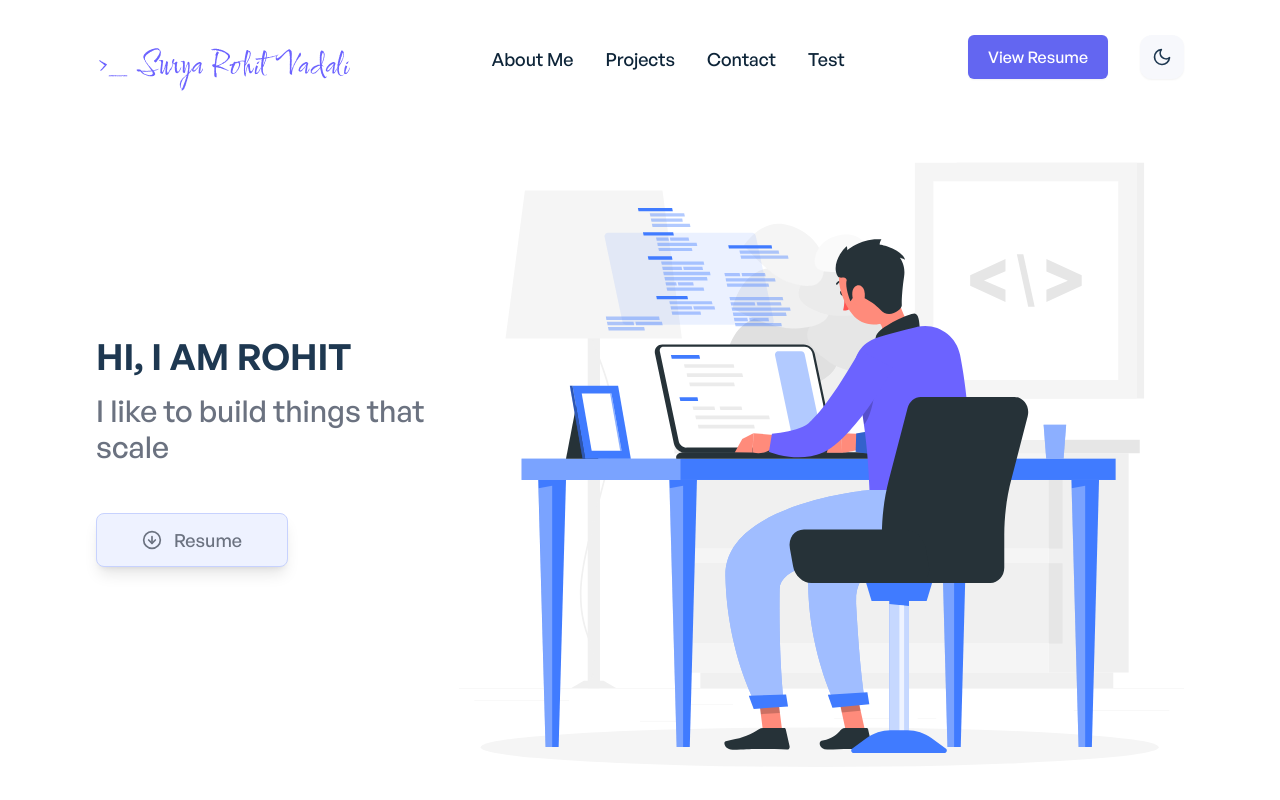
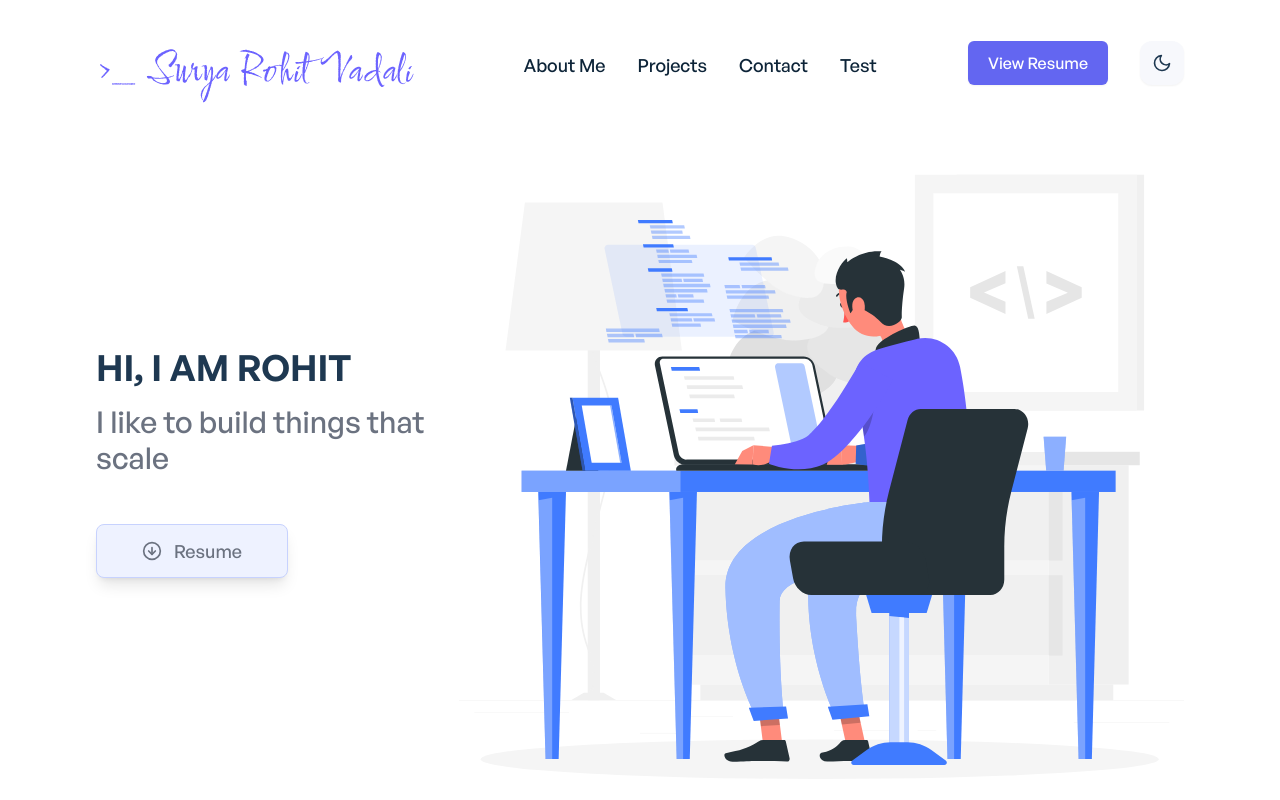
Before and after one commit to enigmavadali/main-portfolio, a React (Create React App) app: page / in a window 1280 px wide. Shown: the top 800 px of the page. Built offline with nearby package versions, Linux system fonts and the light colour scheme.

Commit message:
Add custom width css for logo

```diff
--- a/src/components/shared/AppHeader.jsx
+++ b/src/components/shared/AppHeader.jsx
@@ -61,13 +61,13 @@ const AppHeader = () => {
 							{activeTheme === 'dark' ? (
 								<img
 									src={logoMeDark}
-									className="w-64 mt-5"
+									className="w-logo-custom mt-5"
 									alt="Dark Logo"
 								/>
 							) : (
 								<img
 									src={logoMeLight}
-									className="w-64 mt-5"
+									className="w-logo-custom mt-5"
 									alt="Dark Logo"
 								/>
 							)}
--- a/src/css/main.css
+++ b/src/css/main.css
@@ -602,6 +602,9 @@ Ensure the default browser behavior of the `hidden` attribute.
 }
 .w-64 {
   width: 16rem;
+}
+.w-logo-custom {
+  width: 20rem;
 }
 .w-96 {
   width: 24rem;
```
